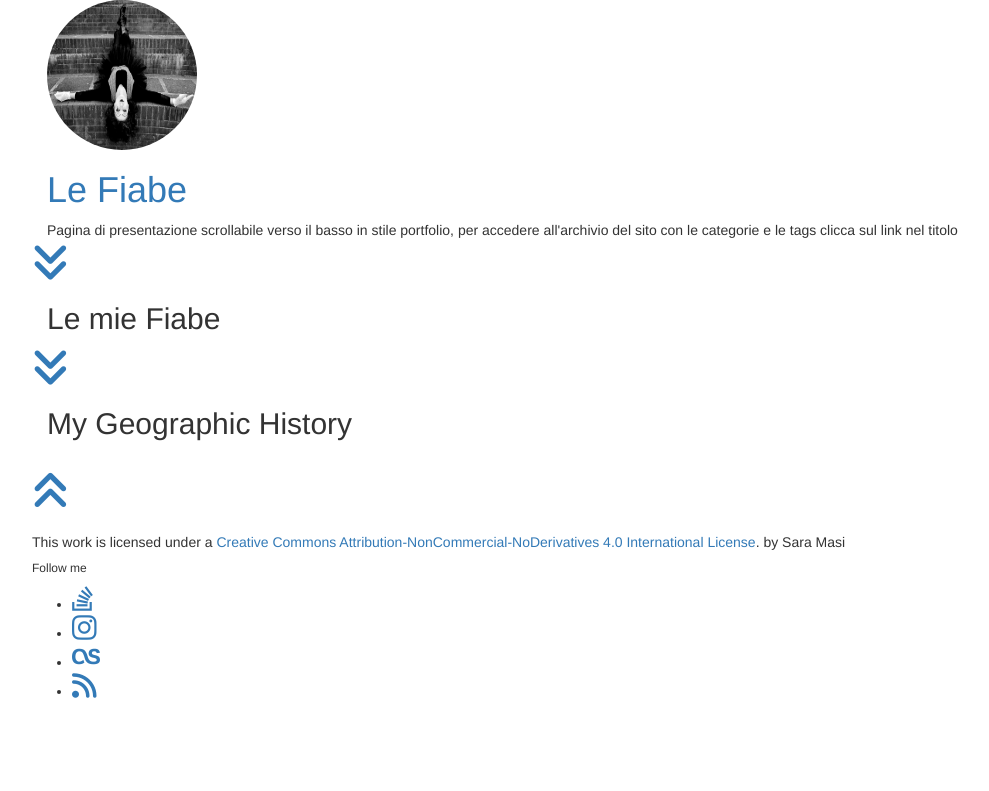
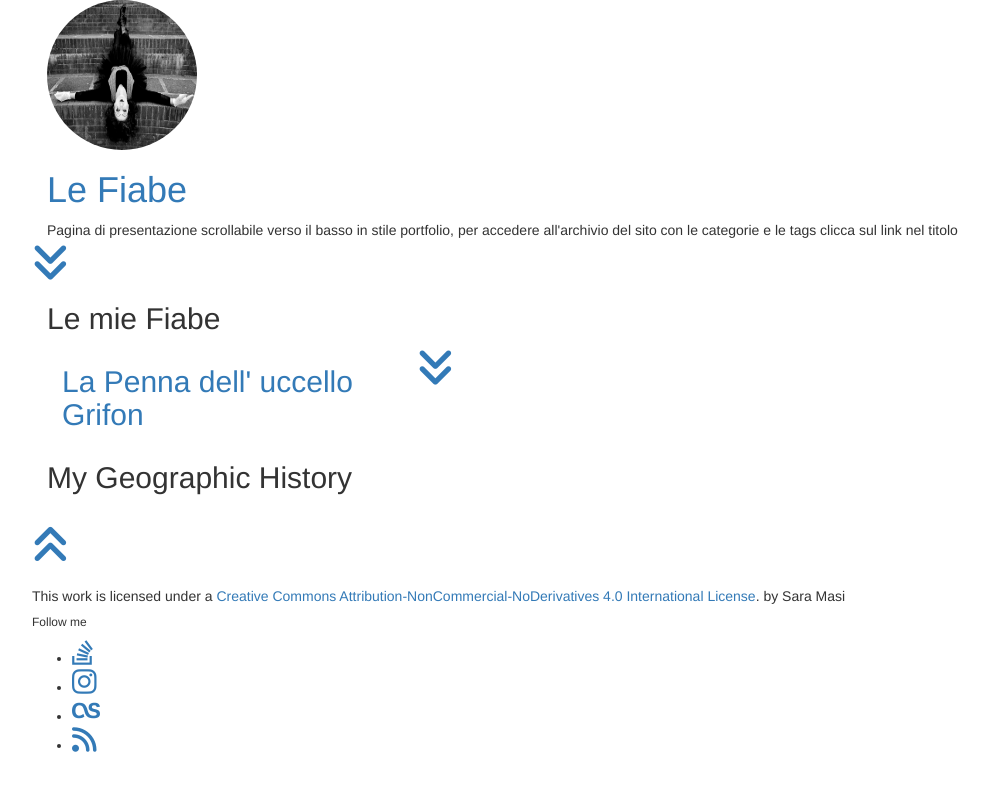
Before and after one commit to saramasi/saramasi.github.io, a Jekyll site: the page built from index.html, in a window 1280 px wide. Shown: the top 791 px of the page, without its empty margins (38-1027 px from the left). Built offline with Jekyll 4.4.1, drawn with Linux system fonts in a browser that asks for light colours; nearby versions of some CDN libraries; library files that are not in the unit come from our copies; a script that is not in the unit is left out.

Commit message:
primo post

```diff
--- a/_includes/sidebar.html
+++ b/_includes/sidebar.html
@@ -13,7 +13,7 @@
     {% assign categories = (site.categories | sort:0) %}
     {% for category in categories %}
     <li>
-      <a href="{{site.url}}{{site.baseurl}}{{ category[0] }}" data-toggle="tooltip" data-placement="right" title="{{ category[1].size }}">
+      <a href="/tags.html" data-toggle="tooltip" data-placement="right" title="{{ category[1].size }}">
         <span>{{category[0] }}</span></a></li>
     {% endfor %}
   </ul>
--- /dev/null
+++ b/_posts/2017-10-30-La_penna.md
@@ -0,0 +1,5 @@
+---
+categories: nonna
+title: La Penna dell' uccello Grifon
+---
+primo post
--- a/index.html
+++ b/index.html
@@ -28,7 +28,7 @@ make-smaller-titles: true
         {% for post in site.posts limit:3 %}
         <div class="col-md-4">
           <h2 class="post-title">
-           <a href="{{post.url}}"> {{ post.name }}</a>
+           <a href="{{post.url}}"> {{ post.title }}</a>
           </h2>
           <div class="post-descr">
             <p>
```
Also changed, not shown: _posts/2017-10-30.La_penna.md (deleted, +0 -8 lines).
